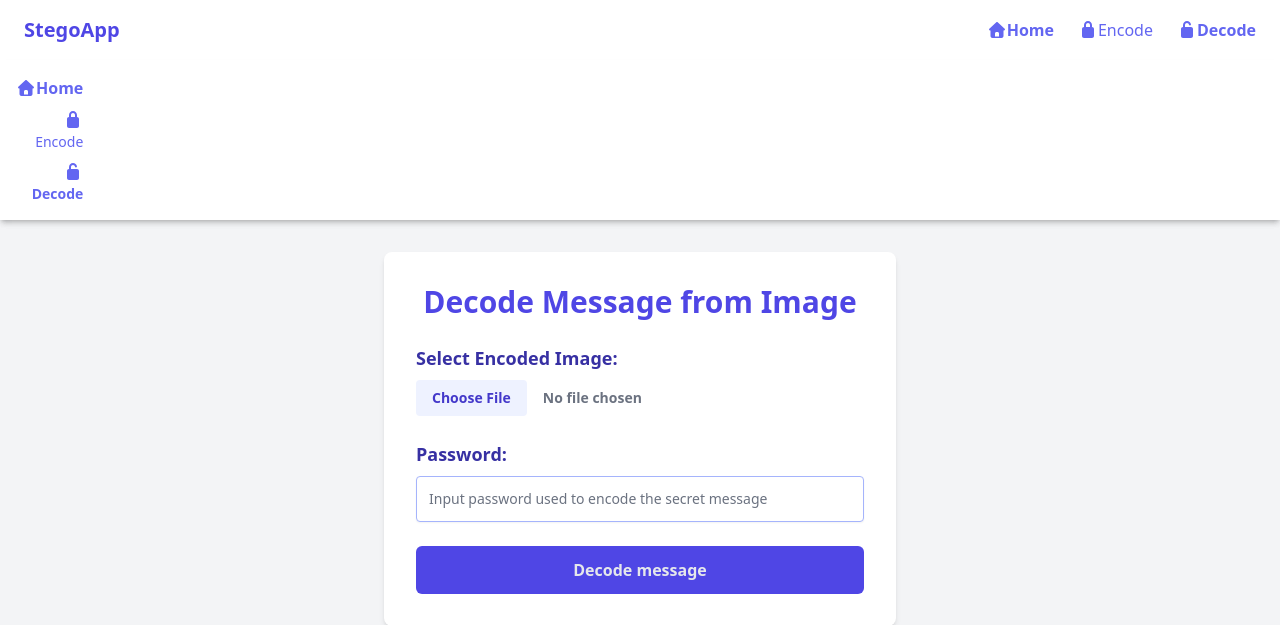
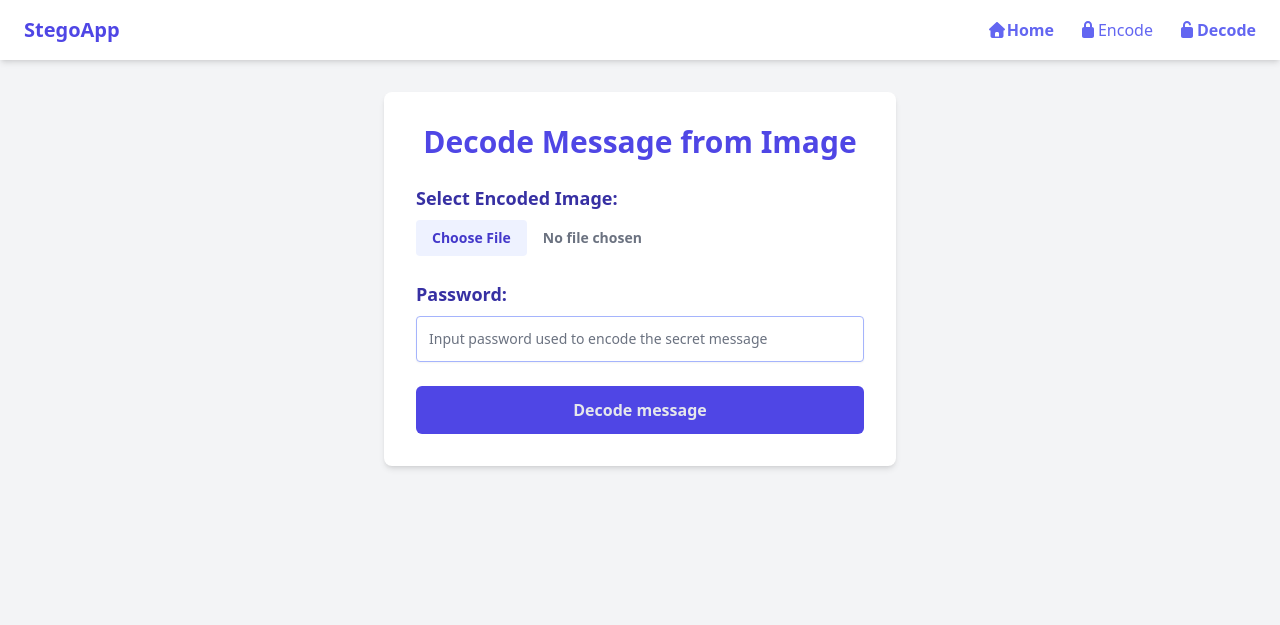
Before and after one commit to baytech77/Steganography, a Django app: page /decode in a window 1280 px wide. Shown: the top 625 px of the page. Run offline with Django 5.2, Linux system fonts and the light colour scheme; some libraries are stand-ins or nearby versions.

Commit message:
Update base.html

```diff
--- a/theme/templates/base.html
+++ b/theme/templates/base.html
@@ -28,7 +28,7 @@
       </button>
     </div>
     <!-- Mobile menu -->
-    <div id="mobile-menu" class="hidden  md:flex bg-white shadow-md">
+    <div id="mobile-menu" class="hidden  md:hidden justify-between bg-white shadow-md">
       <ul class="flex flex-col text-right space-y-2 p-4  text-indigo-500 font-medium">
         <li><i class="fa fa-home" aria-hidden="true"></i><a href="{% url 'landing' %}" class="text-indigo-500 hover:text-indigo-700 font-bold{% if request.path == '/landing' %}text-indigo-500 {% endif %}">Home</a></li>
         <li><i class="fa fa-lock" aria-hidden="true"></i><a href="{% url 'encode' %}" class=" text-indigo-500 block text-sm hover:text-indigo-700 font-bold{% if request.path == '/decode' %}text-indigo-500 {% endif %}">Encode</a></li>
```
